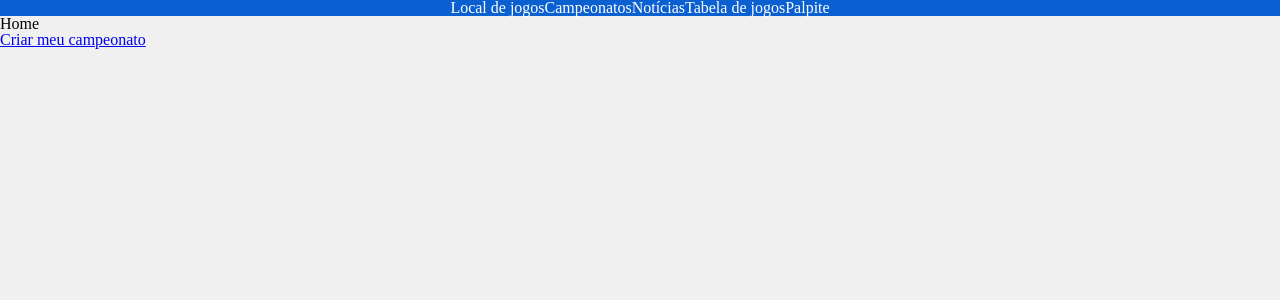
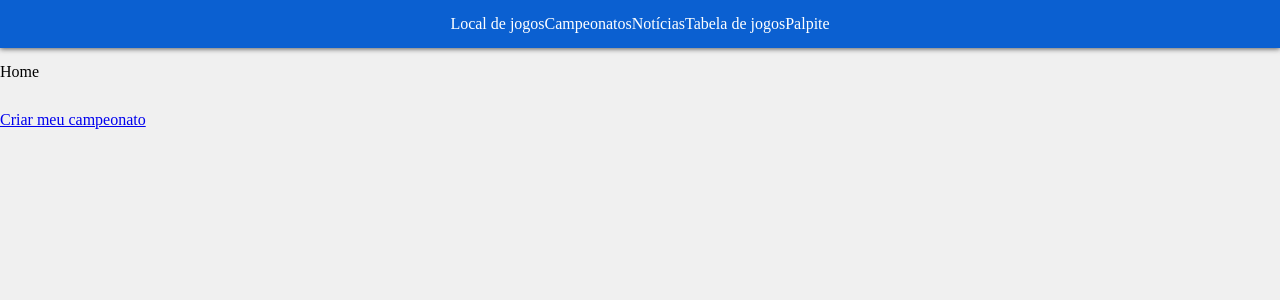
Before and after one commit to Ramon-Rogerio/portal-vem-pro-fute-mania, a React (Vite) app: page / in a window 1280 px wide. Shown: the top 300 px of the page. Built offline with nearby package versions, Linux system fonts and the light colour scheme.

Commit message:
feat: Ajuste no design do header

```diff
--- a/src/components/organisms/HeaderWeb/index.jsx
+++ b/src/components/organisms/HeaderWeb/index.jsx
@@ -3,6 +3,7 @@ import { HeaderBetween, NavLinks } from "./styles";
 export default function HeaderSite(props) {
   console.log(props);
   return (
+
     <HeaderBetween>
       <NavLinks>
         <ul>
--- a/src/components/organisms/HeaderWeb/styles.jsx
+++ b/src/components/organisms/HeaderWeb/styles.jsx
@@ -4,6 +4,9 @@ export const HeaderBetween = styled('header')(() => ({
     backgroundColor: '#0B60D1',
     display: 'flex',
     justifyContent: 'center',
+    paddingBottom: "-2px",
+    zIndex: "2",
+    boxShadow: '0px 1px 5px 0px rgba(45,45,45,0.75)',
 }));
 
 export const NavLinks = styled('nav')(() => ({
--- a/src/index.css
+++ b/src/index.css
@@ -25,7 +25,7 @@ footer, header, hgroup, menu, nav, section {
     display: block;
 }
 body {
-    line-height: 1;
+    line-height: 3;
 }
 ol, ul {
     list-style: none;
```
